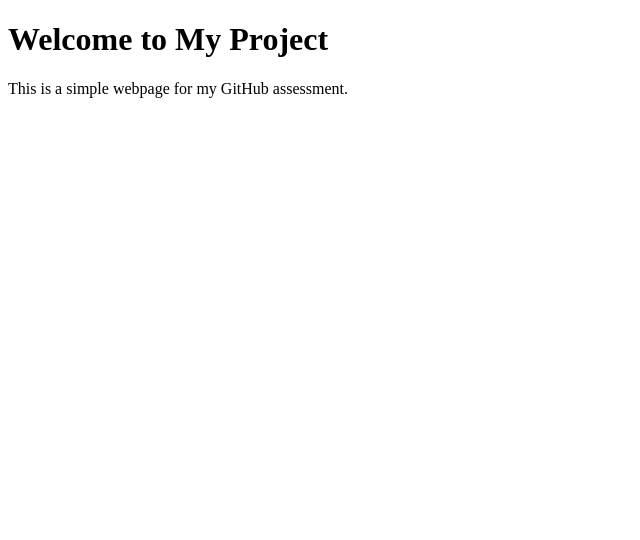
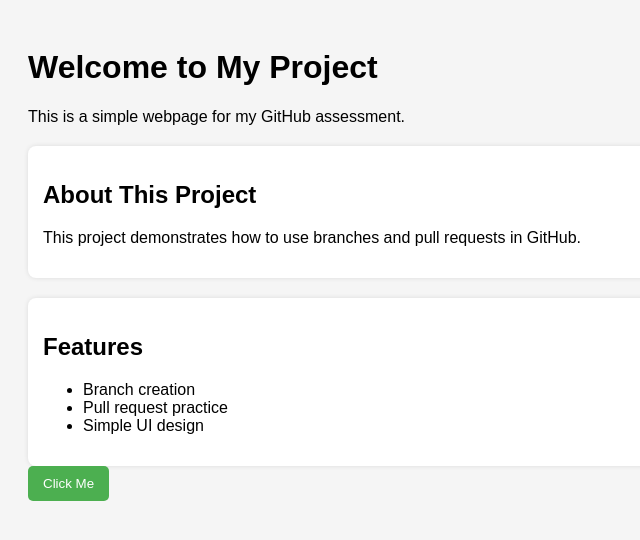
Before and after one commit to Xtrariceee/cc106-github, a plain HTML site: page index.html in a window 1280 px wide. Shown: the whole page, without its empty margins (0-640 px from the left). Drawn offline with Linux system fonts and the light colour scheme.

Commit message:
Add improvements

```diff
--- a/index.html
+++ b/index.html
@@ -3,11 +3,61 @@
 <head>
   <meta charset="UTF-8">
   <title>My GitHub Project</title>
+
+  <style>
+    body {
+      font-family: Arial, sans-serif;
+      background-color: #f5f5f5;
+      padding: 20px;
+    }
+
+    section {
+      background-color: white;
+      padding: 15px;
+      margin-top: 20px;
+      border-radius: 8px;
+      box-shadow: 0 0 5px rgba(0,0,0,0.1);
+    }
+
+    button {
+      padding: 10px 15px;
+      border: none;
+      background-color: #4CAF50;
+      color: white;
+      border-radius: 5px;
+      cursor: pointer;
+    }
+  </style>
 </head>
 <body>
 
   <h1>Welcome to My Project</h1>
   <p>This is a simple webpage for my GitHub assessment.</p>
 
+  <!-- New About Section -->
+  <section>
+    <h2>About This Project</h2>
+    <p>This project demonstrates how to use branches and pull requests in GitHub.</p>
+  </section>
+
+  <!-- New Features Section -->
+  <section>
+    <h2>Features</h2>
+    <ul>
+      <li>Branch creation</li>
+      <li>Pull request practice</li>
+      <li>Simple UI design</li>
+    </ul>
+  </section>
+
+  <!-- JavaScript Interaction -->
+  <button onclick="showMessage()">Click Me</button>
+
+  <script>
+    function showMessage() {
+      alert("Hello! This button uses JavaScript interaction.");
+    }
+  </script>
+
 </body>
 </html>
```
